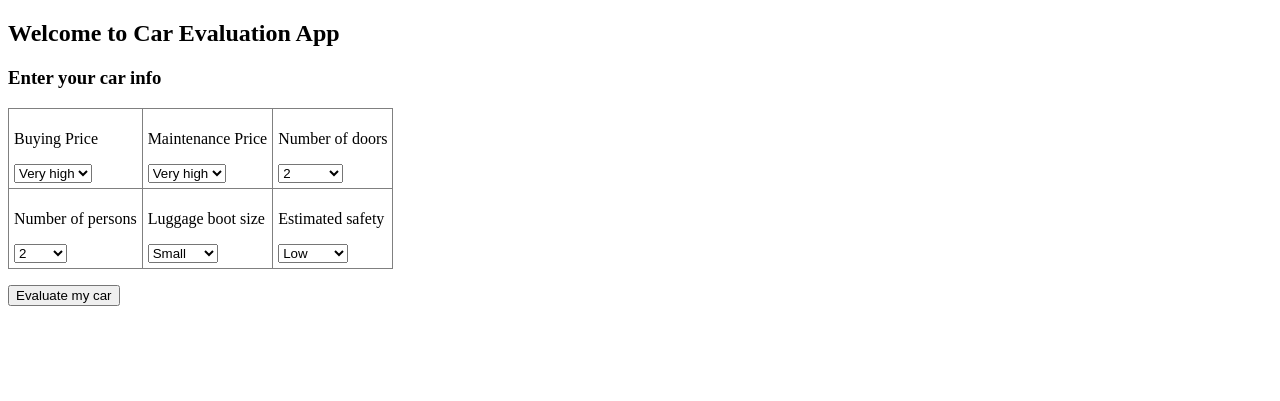
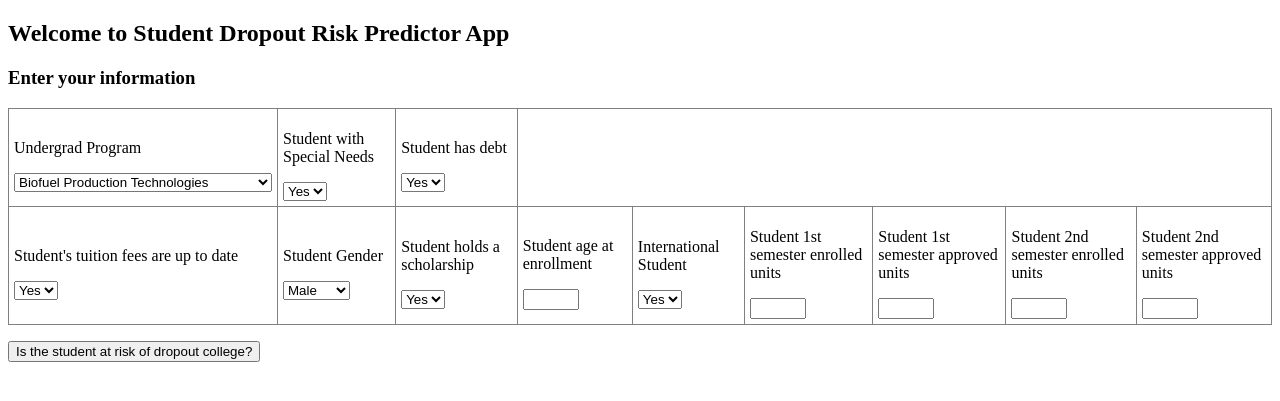
Before and after one commit to mtrudgeo-cpu/student-app-2870047, a Flask app: page / in a window 1280 px wide. Shown: the top 401 px of the page. Run offline with Flask 3, Linux system fonts and the light colour scheme.

Commit message:
Update index.html

```diff
--- a/application/templates/index.html
+++ b/application/templates/index.html
@@ -1,73 +1,104 @@
 <!DOCTYPE html>
 <html>
 <head>
-    <title>Car Evaluation</title>
+    <title>Student Dropout Risk Predictor</title>
  </head>
 <body>
-        <h2>Welcome to Car Evaluation App</h2>
-        <h3>Enter your car info</h3>
-        <form name="carform" id="carform" action = "{{ url_for('carclassify') }}" method="POST">
+        <h2>Welcome to Student Dropout Risk Predictor App</h2>
+        <h3>Enter your information</h3>
+        <form name="studentform" id="studentform" action = "{{ url_for('studentclassify') }}" method="POST">
             <table border="1" style="border-color:gray; border-collapse:collapse;" cellpadding="5" cellspacing="5">
                 <tr>
-                    <td><p>Buying Price </p>
-                        <select name = "buying">
-                            <option value="vhigh">Very high</option>
-                            <option value="high">High</option>
-                            <option value="med">Medium</option>
-                            <option value="low">Low</option>
+                    <td><p>Undergrad Program </p>
+                        <select name = "course">
+                            <option value="1">Biofuel Production Technologies</option>
+                            <option value="2">Animation and Multimedia Design</option>
+                            <option value="10">Social Service</option>
+                            <option value="4">Agronomy</option>
+                            <option value="5">Communication Design</option>
+                            <option value="6">Veterinary Nursing</option>
+                            <option value="7">Informatics Engineering</option>
+                            <option value="8">Equinculture</option>
+                            <option value="9">Management</option>
+                            <option value="11">Tourism</option>
+                            <option value="12">Nursing</option>
+                            <option value="13">Oral Hygiene </option>
+                            <option value="14">Advertising and Marketing Management </option>
+                            <option value="15">Journalism and Communication </option>
+                            <option value="16">Basic Education </option>
                         </select>
                     </td>
-                    <td><p>Maintenance Price </p>
-                        <select name = "maint">
-                            <option value="vhigh">Very high</option>
-                            <option value="high">High</option>
-                            <option value="med">Medium</option>
-                            <option value="low">Low</option>
+                    <td><p>Student with Special Needs</p>
+                        <select name = "sneeds">
+                            <option value="1">Yes</option>
+                            <option value="0">No</option>
                         </select>
                     </td>
-                    <td><p>Number of doors </p>
-                        <select name = "doors">
-                            <option value="2">2</option>
-                            <option value="3">3</option>
-                            <option value="4">4</option>
-                            <option value="5-more">5-more</option>
+                    <td><p>Student has debt</p>
+                        <select name = "debtor">
+                            <option value="1">Yes</option>
+                            <option value="0">No</option>
                         </select>
                     </td>
                 </tr>
                 <tr>
-                    <td><p>Number of persons </p>
-                        <select name = "persons">
-                            <option value="2">2</option>
-                            <option value="4">4</option>
-                            <option value="more">more</option>
+                    <td><p>Student's tuition fees are up to date </p>
+                        <select name = "tuition">
+                            <option value="1">Yes</option>
+                            <option value="0">No</option>
                         </select>
                     </td>
-                    <td><p>Luggage boot size </p>
-                        <select name = "lug_boot">
-                            <option value="small">Small</option>
-                            <option value="med">Medium</option>
-                            <option value="big">Big</option>
+                    <td><p>Student Gender </p>
+                        <select name = "gender">
+                            <option value="1">Male</option>
+                            <option value="0">Female</option>
                         </select>
                     </td>
-                    <td><p>Estimated safety </p>
-                        <select name = "safety">
-                            <option value="low">Low</option>
-                            <option value="med">Medium</option>
-                            <option value="high">High</option>
+                    <td><p>Student holds a scholarship </p>
+                        <select name = "scholarship">
+                            <option value="1">Yes</option>
+                            <option value="0">No</option>
                         </select>
+                    </td>
+                    <td><p>Student age at enrollment </p>
+                        <input type="number" name="age" min="17" max="70" required>
+                    </td>
+                    <td><p>International Student </p>
+                        <select name = "international">
+                            <option value="1">Yes</option>
+                            <option value="0">No</option>
+                        </select>
+                    </td>
+                    <td><p>Student 1st semester enrolled units </p>
+                        <input type="number" name="first_enrolled" min="0" max="26" required>
+                    </td>
+                    <td><p>Student 1st semester approved units </p>
+                        <input type="number" name="first_approved" min="0" max="26" required>
+                    </td>
+                    <td><p>Student 2nd semester enrolled units </p>
+                        <input type="number" name="second_enrolled" min="0" max="26" required>
+                    </td>
+                    <td><p>Student 2nd semester approved units </p>
+                        <input type="number" name="second_approved" min="0" max="26" required>
                     </td>
                 </tr>
             </table>
-            <input type="hidden" id="forminput" name="forminput"  >
-            <p><input type="submit" value="Evaluate my car"></p>
+            <p><input type="submit" value="Is the student at risk of dropout college?"></p>
              {% if (results) %}
-             <h3> Car evaluation: {{ results }}  </h3>
+             <h3> Student Dropout Risk Predictor: {{ results }}  </h3>
              <p> for following features: </p>
-             <p> buying: {{buying}} </p>
-             <p> maint: {{maint}} </p>
-             <p> doors: {{doors}}</p>
-             <p> persons: {{persons}} </p>
-             <p> safety: {{safety}} </p>
+             <p> Undergrad Program: {{course}} </p>
+             <p> Student with Special Needs: {{sneeds}} </p>
+             <p> Student has debt: {{debtor}} </p>
+             <p> Student's tuition fees are up to date: {{tuition}} </p>
+             <p> Student Gender : {{gender}} </p>
+             <p> Student holds a scholarship: {{scholarship}} </p>
+             <p> Student age at enrollment: {{age}} </p>
+             <p> International Student: {{international}} </p>
+             <p> Student 1st semester enrolled units: {{first_enrolled}} </p>
+             <p> Student 1st semester approved units: {{first_approved}} </p>
+             <p> Student 2nd semester enrolled units: {{second_enrolled}} </p>
+             <p> Student 2nd semester approved units: {{second_approved}} </p>
              {% endif %}
         </form>
 </body>
```
